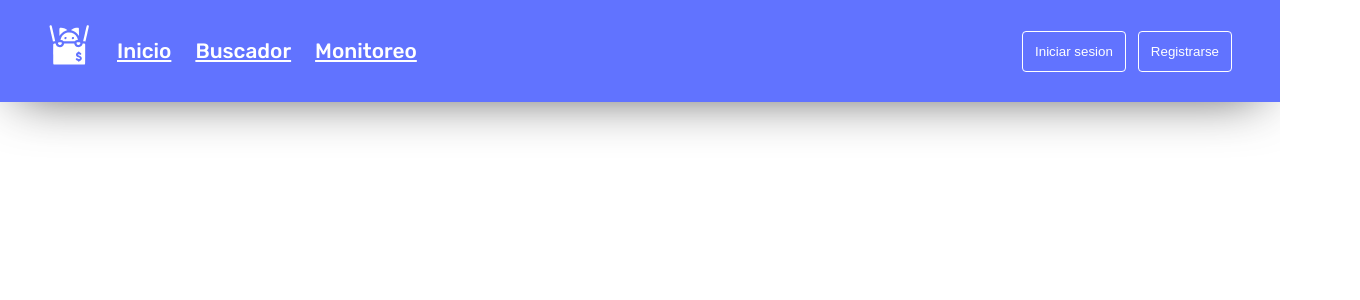
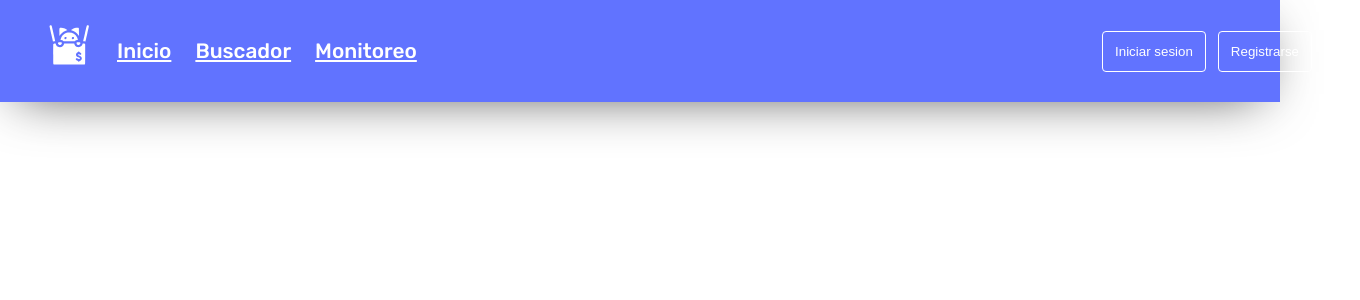
Before and after one commit to JesugG17/price-prowler-web, a React (Vite) app: page /search in a window 1280 px wide. Shown: the top 300 px of the page, 1360 px wide, since content can reach past the window. Built offline with nearby package versions, Linux system fonts and the light colour scheme.

Commit message:
Add more configuration to container component to make it more flexible

```diff
--- a/src/modules/ui/components/Container/Container.scss
+++ b/src/modules/ui/components/Container/Container.scss
@@ -1,6 +1,27 @@
 @import '../../../../global.scss';
 
 .container {
-  max-width: 1360px;
+  width: 1360px;
   margin: 0 auto;
 }
+
+.flex {
+  display: flex;
+}
+
+.flex-column {
+  display: flex;
+  flex-direction: column;
+}
+
+.center {
+  @include flex-center;
+}
+
+.center-main {
+  justify-content: center;
+}
+
+.center-cross {
+  align-items: center;
+}
--- a/src/modules/ui/components/Container/Container.tsx
+++ b/src/modules/ui/components/Container/Container.tsx
@@ -1,8 +1,34 @@
 import { FC, PropsWithChildren } from 'react';
+import classNames from 'classnames';
 import './Container.scss';
 
-export const Container: FC<Props> = ({ children }) => {
-  return <div className='container'>{children}</div>;
+export const Container: FC<Props> = ({
+  children,
+  center,
+  centerMain,
+  centerCross,
+  flex,
+  flexColumn,
+}) => {
+  return (
+    <div
+      className={classNames('container', {
+        center: center && 'center',
+        'center-main': centerMain,
+        'center-cross': centerCross,
+        flex: flex,
+        'flex-column': flexColumn,
+      })}
+    >
+      {children}
+    </div>
+  );
 };
 
-type Props = PropsWithChildren;
+type Props = PropsWithChildren & {
+  center?: boolean;
+  centerMain?: boolean;
+  centerCross?: boolean;
+  flex?: boolean;
+  flexColumn?: boolean;
+};
```
